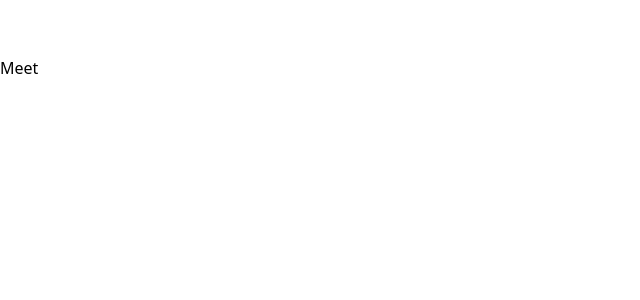
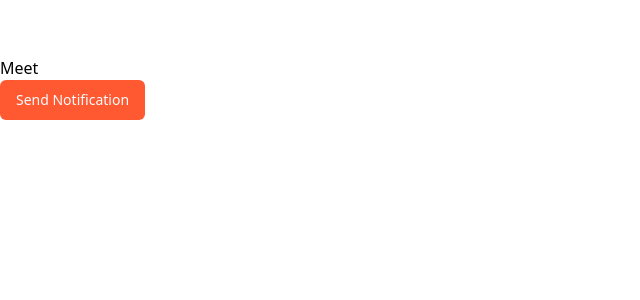
Before and after one commit to allenlin90/we-mate, a React (Vite) app: page /meet in a window 1280 px wide. Shown: the top 300 px of the page, without its empty margins (0-640 px from the left). Built offline with nearby package versions, Linux system fonts and the light colour scheme.

Commit message:
feat: useNotification hook

```diff
--- /dev/null
+++ b/src/hooks/useNotification.ts
@@ -0,0 +1,36 @@
+import { useCallback, useEffect, useState } from 'react';
+import { useTranslation } from 'react-i18next';
+
+export default function useNotification() {
+  const [granting, setGranting] = useState(false);
+  const { t } = useTranslation();
+
+  const grantPermission = useCallback(async () => {
+    if ('Notification' in window && Notification.permission !== 'denied') {
+      return (await Notification.requestPermission()) === 'granted';
+    }
+
+    return false;
+  }, []);
+
+  const notify = useCallback(
+    ({ title, ...options }: NotificationOptions & { title: string }) => {
+      if (Notification.permission !== 'granted') {
+        console.warn(t('errors.notification.not_granted'));
+        return;
+      }
+
+      new Notification(title, options);
+    },
+    [t]
+  );
+
+  useEffect(() => {
+    setGranting(true);
+    grantPermission();
+
+    grantPermission().finally(() => setGranting(false));
+  }, [grantPermission]);
+
+  return [notify, granting, grantPermission] as const;
+}
--- a/src/locales/en.json
+++ b/src/locales/en.json
@@ -10,6 +10,9 @@
     },
     "errors": {
       "general": "Something went wrong",
+      "notification": {
+        "not_granted": "Notifications is not granted"
+      },
       "actions": {
         "go_back": "Go Back"
       }
--- a/src/pages/meet.tsx
+++ b/src/pages/meet.tsx
@@ -1,8 +1,29 @@
+import { useCallback } from 'react';
 import { useTranslation } from 'react-i18next';
+
+import useNotification from '@/hooks/useNotification';
+import { Button } from '@/components/ui/button';
 
 const Meet = () => {
   const { t } = useTranslation();
-  return <div>{t('meet.title')}</div>;
+  const [notify] = useNotification();
+
+  const onClick = useCallback(() => {
+    notify({
+      title: "Uh oh! You're in trouble",
+      body: 'Your mate (wife) is standing by your back and very angry💢💢💢',
+      icon: '/icons/apple-touch-icon.png',
+    });
+  }, [notify]);
+
+  return (
+    <div>
+      <h1>{t('meet.title')}</h1>
+      <Button onClick={onClick} className='bg-mate-pink-dark'>
+        Send Notification
+      </Button>
+    </div>
+  );
 };
 
 export default Meet;
```
